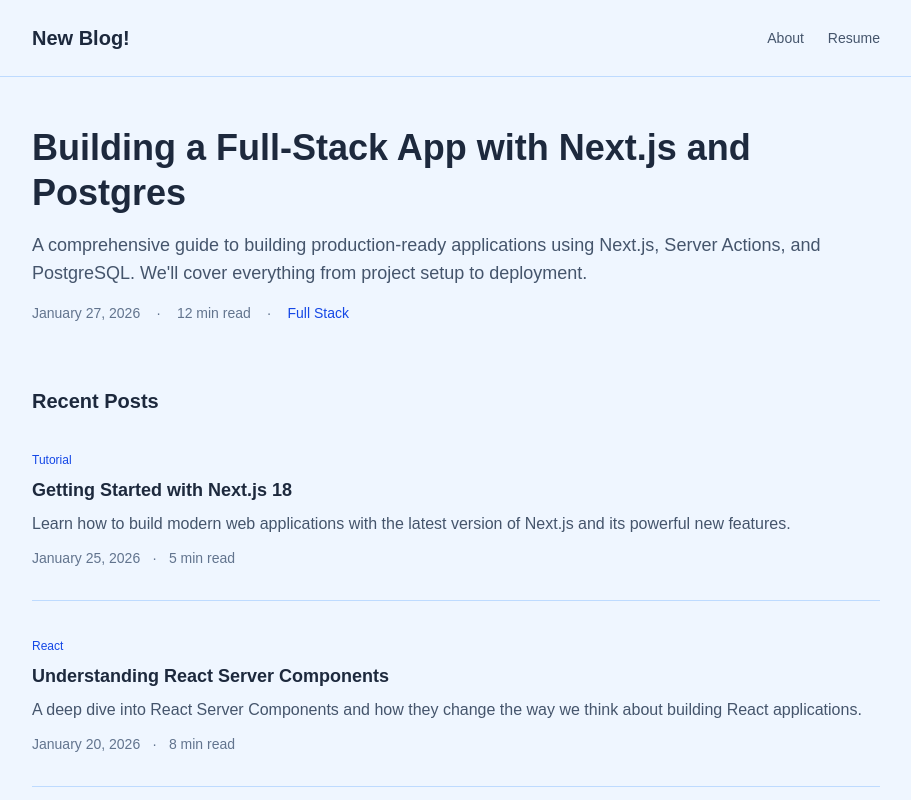
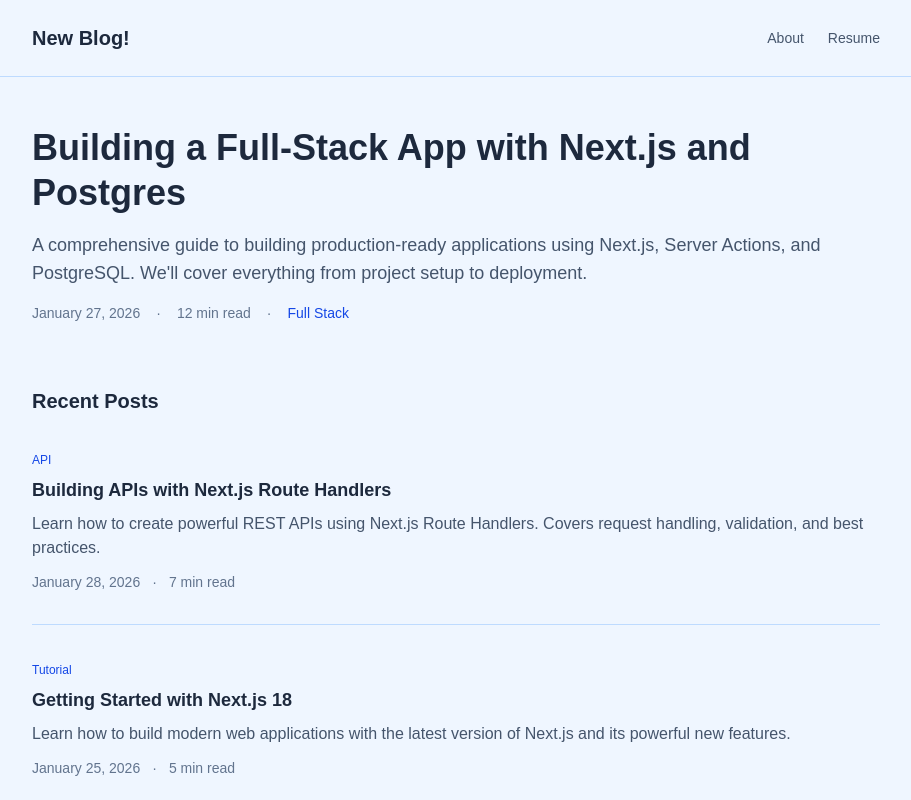
Before and after one commit to evisdren/blog, a Next.js app: page / in a window 1280 px wide. Shown: the top 800 px of the page, without its empty margins (184-1095 px from the left). Built offline with nearby package versions, Linux system fonts and the light colour scheme.

Commit message:
add new blog
Entire-Checkpoint: 199ed83127b3

```diff
--- a/app/page.tsx
+++ b/app/page.tsx
@@ -14,6 +14,15 @@ function formatDate(date: Date | string): string {
 
 // Sample blog posts data
 const posts = [
+  {
+    id: 8,
+    title: "Building APIs with Next.js Route Handlers",
+    excerpt:
+      "Learn how to create powerful REST APIs using Next.js Route Handlers. Covers request handling, validation, and best practices.",
+    date: "January 28, 2026",
+    category: "API",
+    readTime: "7 min read",
+  },
   {
     id: 1,
     title: "Getting Started with Next.js 18",
```
